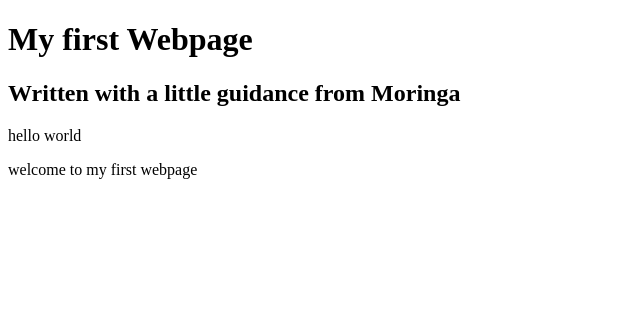
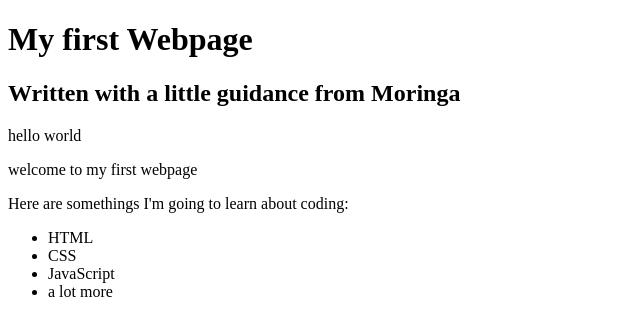
Before and after one commit to Sirkigen/My-First-Webpage, a plain HTML site: page my-first-website.html in a window 1280 px wide. Shown: the whole page, without its empty margins (0-640 px from the left). Drawn offline with Linux system fonts and the light colour scheme.

Commit message:
add list elements

```diff
--- a/my-first-website.html
+++ b/my-first-website.html
@@ -11,5 +11,15 @@
     <!--body-->
     <p>hello world</p>
     <p>welcome to my first webpage</p>
+
+    <p>Here are somethings I'm going to learn about coding:</p>
+
+    <!--list-->
+    <ul>
+      <li>HTML</li>
+      <li>CSS</li>
+      <li>JavaScript</li>
+      <li>a lot more</li>
+    </ul>
   </body>
 </html>
```
